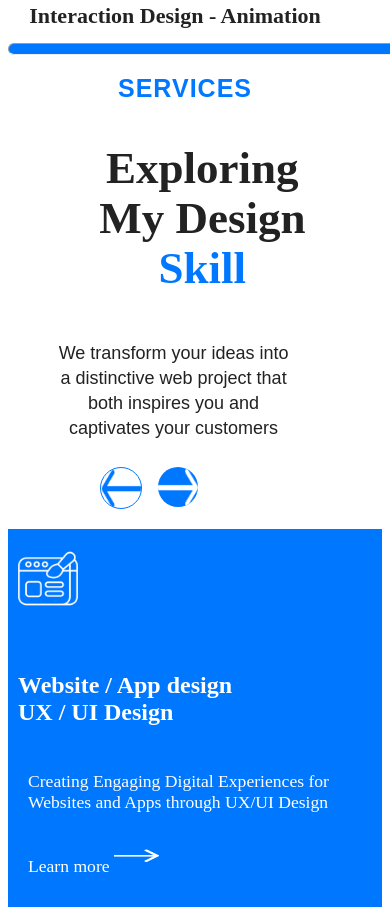
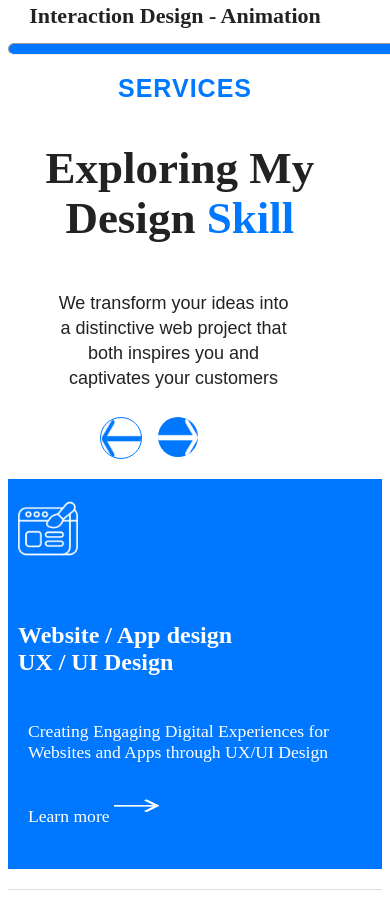
Before and after one commit to ardra-p/Responsive-last-, a plain HTML site: page index.html in a window 390 px wide. Shown: the part 3238-4145 px from the top of the page. Drawn offline with Linux system fonts and the light colour scheme.

Commit message:
Update style.css

```diff
--- a/style.css
+++ b/style.css
@@ -1255,6 +1255,7 @@ border: none;
     }
 
     .Exploring {
+        margin-left:-45px;
         font-size: 45px;
     }
 
```
